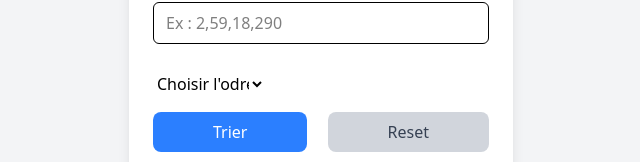
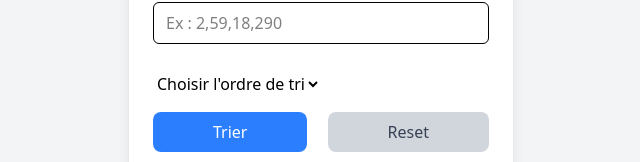
Before and after one commit to Ridaelko/NumbersSorter, a React (Vite) app: page / in a window 1280 px wide. Shown: the part 393-555 px from the top of the page, without its empty margins (319-959 px from the left). Built offline with nearby package versions, Linux system fonts and the light colour scheme.

Commit message:
fix order

```diff
--- a/src/App.tsx
+++ b/src/App.tsx
@@ -68,7 +68,7 @@ const App = () => {
           )}
 
           <select
-            className="w-28 mt-3"
+            className="w-fit mt-3"
             name="order"
             id="order"
             required={true}
@@ -78,7 +78,7 @@ const App = () => {
             defaultValue=""
           >
             <option value="" disabled={true}>
-              Choisir l'odre de tri
+              Choisir l'ordre de tri
             </option>
             <option value="ascending">Croissant</option>
             <option value="descending">Décroissant</option>
```
